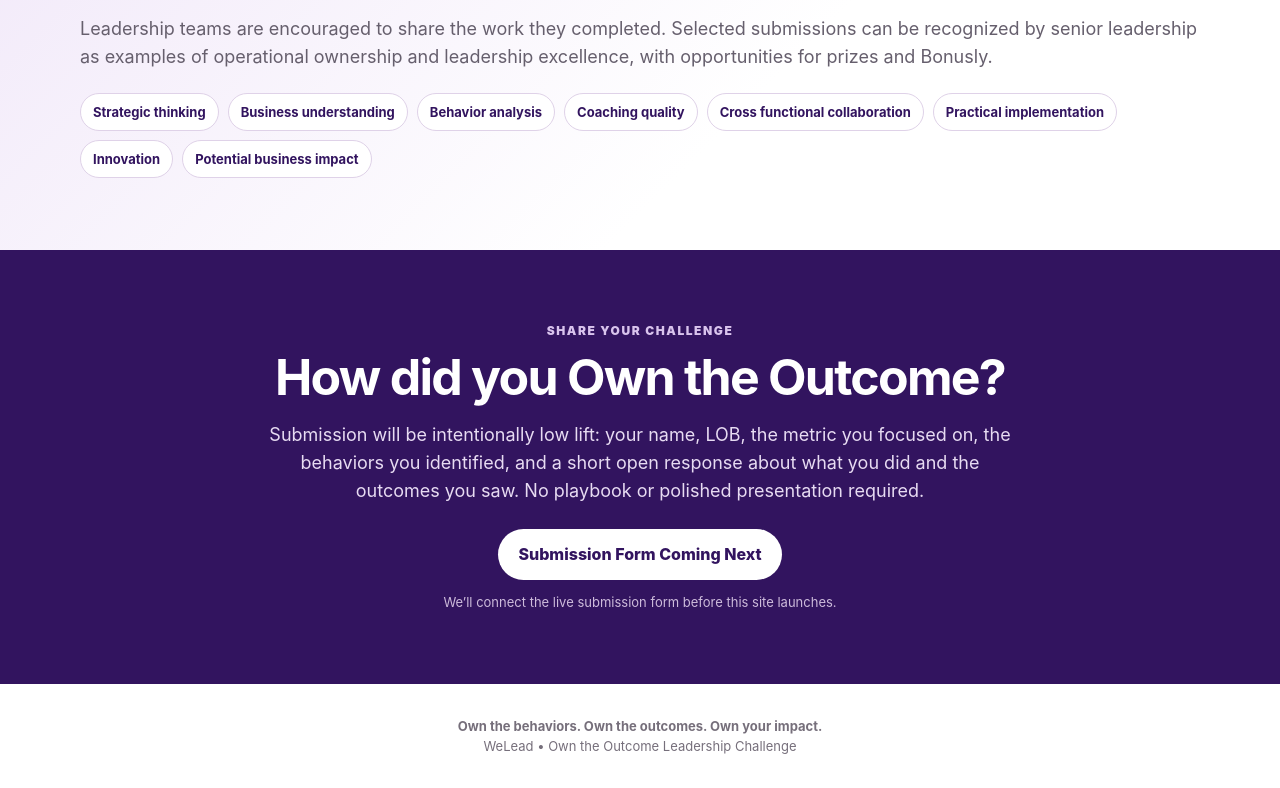
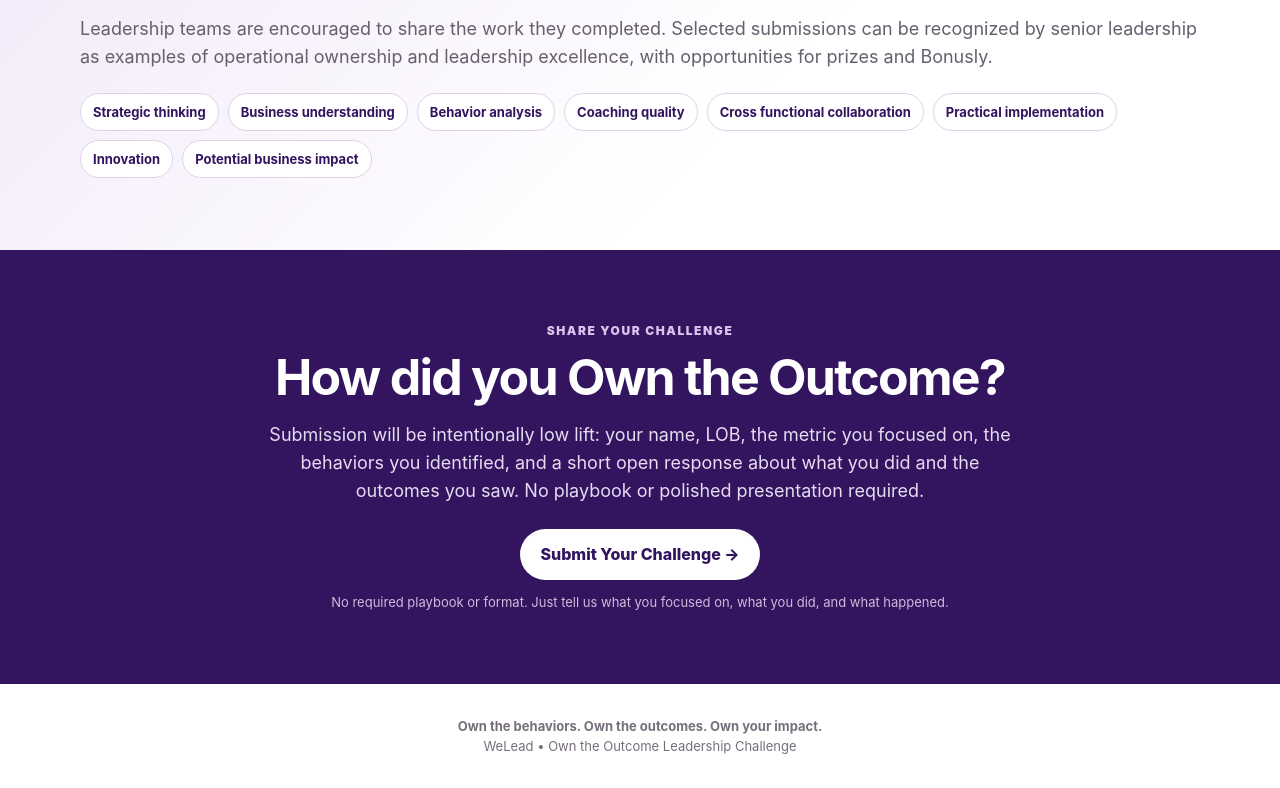
Before and after one commit to bridgettblount-cmd/WeLead-Own-The-Outcome-Challenge, a plain HTML site: page index.html in a window 1280 px wide. Shown: the part 3366-4154 px from the top of the page. Drawn offline with Linux system fonts and the light colour scheme.

Commit message:
Connect Own the Outcome submission form

```diff
--- a/index.html
+++ b/index.html
@@ -39,7 +39,7 @@ section{padding:72px 0}.intro{text-align:center;max-width:820px;margin:auto}.kic
 <div class="resource"><div class="icon">⚡</div><h3>Senior Manager Quick Reference</h3><p>A concise reference to help Senior Managers support teams through the challenge.</p><a target="_blank" href="https://drive.google.com/file/d/1_BjdEpqTkK0bAob75_GBMTZZgKHKX_we/view">Open quick reference →</a></div>
 </div></div></section>
 <section class="recog"><div class="wrap"><div class="kicker">Recognition & Impact</div><h2 class="section-title">Do the work. Share the impact.</h2><p class="lead">Leadership teams are encouraged to share the work they completed. Selected submissions can be recognized by senior leadership as examples of operational ownership and leadership excellence, with opportunities for prizes and Bonusly.</p><div class="criteria"><span>Strategic thinking</span><span>Business understanding</span><span>Behavior analysis</span><span>Coaching quality</span><span>Cross functional collaboration</span><span>Practical implementation</span><span>Innovation</span><span>Potential business impact</span></div></div></section>
-<section id="submit" class="submit"><div class="wrap"><div class="kicker" style="color:#d9c4ed">Share Your Challenge</div><h2 class="section-title">How did you Own the Outcome?</h2><p class="lead">Submission will be intentionally low lift: your name, LOB, the metric you focused on, the behaviors you identified, and a short open response about what you did and the outcomes you saw. No playbook or polished presentation required.</p><a class="btn" href="javascript:void(0)" aria-disabled="true">Submission Form Coming Next</a><div class="small">We’ll connect the live submission form before this site launches.</div></div></section>
+<section id="submit" class="submit"><div class="wrap"><div class="kicker" style="color:#d9c4ed">Share Your Challenge</div><h2 class="section-title">How did you Own the Outcome?</h2><p class="lead">Submission will be intentionally low lift: your name, LOB, the metric you focused on, the behaviors you identified, and a short open response about what you did and the outcomes you saw. No playbook or polished presentation required.</p><a class="btn" target="_blank" rel="noopener" href="https://docs.google.com/forms/d/e/1FAIpQLSc4ME3zf-mYSTkF9o8tmjDdqDnDOf8P8A-qTsCKJawZ3dtkqw/viewform?usp=header">Submit Your Challenge →</a><div class="small">No required playbook or format. Just tell us what you focused on, what you did, and what happened.</div></div></section>
 <footer class="footer"><div class="wrap"><strong>Own the behaviors. Own the outcomes. Own your impact.</strong><br>WeLead • Own the Outcome Leadership Challenge</div></footer>
 <script>document.querySelectorAll('.phase button').forEach(b=>b.addEventListener('click',()=>b.parentElement.classList.toggle('open')));</script>
 </body></html>
```
